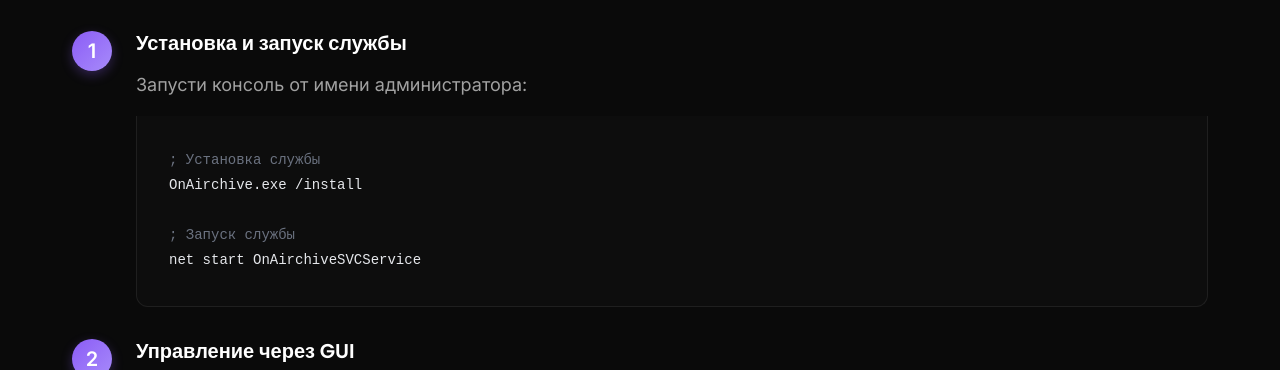
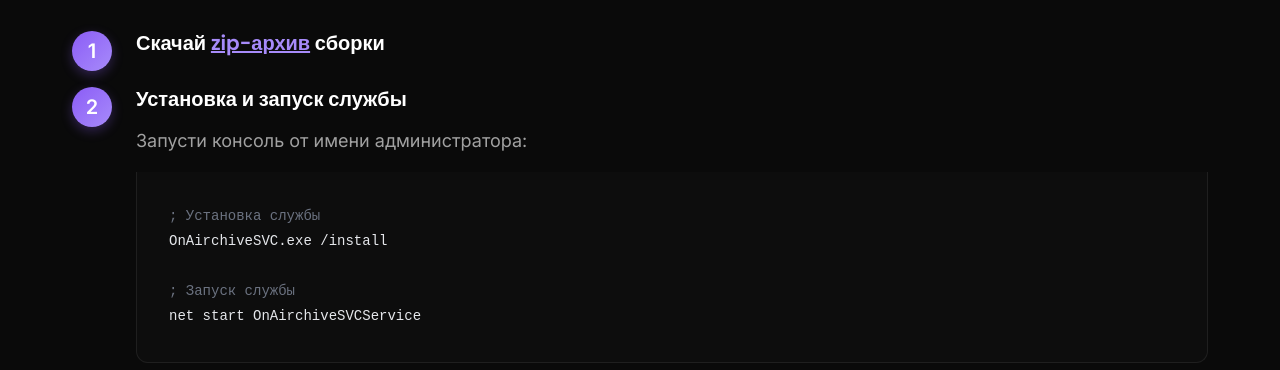
Before and after one commit to tzabzlat/onairchive, a plain HTML site: page docs/index_ru.html in a window 1280 px wide. Both pictures are taken after a click on the button "Windows Service". Shown: the part 2904-3274 px from the top of the page. Drawn offline with Linux system fonts and the light colour scheme.

Commit message:
Update GitHub Pages: correct launch steps

```diff
--- a/docs/index_ru.html
+++ b/docs/index_ru.html
@@ -221,7 +221,7 @@
                     <div class="tab-pane active" id="windows-gui">
                         <div class="launch-step">
                             <div class="step-number">1</div>
-                            <h4>Скачай zip-архив сборки для Windows</h4>
+                            <h4>Скачай <a href="https://github.com/tzabzlat/onairchive/releases" target="_blank" style="color: var(--secondary-color);">zip-архив</a> сборки</h4>
                         </div>
                         <div class="launch-step">
                             <div class="step-number">2</div>
@@ -245,24 +245,28 @@
                     <div class="tab-pane" id="windows-service">
                         <div class="launch-step">
                             <div class="step-number">1</div>
+                            <h4>Скачай <a href="https://github.com/tzabzlat/onairchive/releases" target="_blank" style="color: var(--secondary-color);">zip-архив</a> сборки</h4>
+                        </div>
+                        <div class="launch-step">
+                            <div class="step-number">2</div>
                             <h4>Установка и запуск службы</h4>
                             <p class="launch-note">Запусти консоль от имени администратора:</p>
                             <div class="code-block">
 <pre><code><span class="code-comment">; Установка службы</span>
-OnAirchive.exe /install
+OnAirchiveSVC.exe /install
 
 <span class="code-comment">; Запуск службы</span>
 net start OnAirchiveSVCService</code></pre>
                             </div>
                         </div>
                         <div class="launch-step">
-                            <div class="step-number">2</div>
+                            <div class="step-number">3</div>
                             <h4>Управление через GUI</h4>
                             <p class="launch-note">Открой диспетчер служб Windows:</p>
                             <ol class="launch-steps-list">
                                 <li>Нажми <kbd>Win + R</kbd></li>
                                 <li>Введи <code>services.msc</code> и нажми Enter</li>
-                                <li>Найди <strong>OnAirchive</strong> в списке служб</li>
+                                <li>Найди <strong>OnAirchiveSVCService</strong> в списке служб</li>
                                 <li>Управляй службой через контекстное меню (Пуск/Стоп/Перезапуск)</li>
                             </ol>
                         </div>
@@ -272,6 +276,10 @@ net start OnAirchiveSVCService</code></pre>
                     <div class="tab-pane" id="linux">
                         <div class="launch-step">
                             <div class="step-number">1</div>
+                            <h4>Скачай <a href="https://github.com/tzabzlat/onairchive/releases" target="_blank" style="color: var(--secondary-color);">zip-архив</a> сборки</h4>
+                        </div>
+                        <div class="launch-step">
+                            <div class="step-number">2</div>
                             <h4>Установи пакет ffmpeg</h4>
                             <div class="code-block">
 <pre><code>apt-get install ffmpeg</code></pre>
@@ -279,7 +287,7 @@ net start OnAirchiveSVCService</code></pre>
                             <p class="launch-note">Для установки потребуются права суперпользователя (sudo)</p>
                         </div>
                         <div class="launch-step">
-                            <div class="step-number">2</div>
+                            <div class="step-number">3</div>
                             <h4>Запуск через скрипт</h4>
                             <div class="code-block">
 <pre><code>./run.sh</code></pre>
```
Also changed, not shown: docs/index.html (+13 -5 lines).
